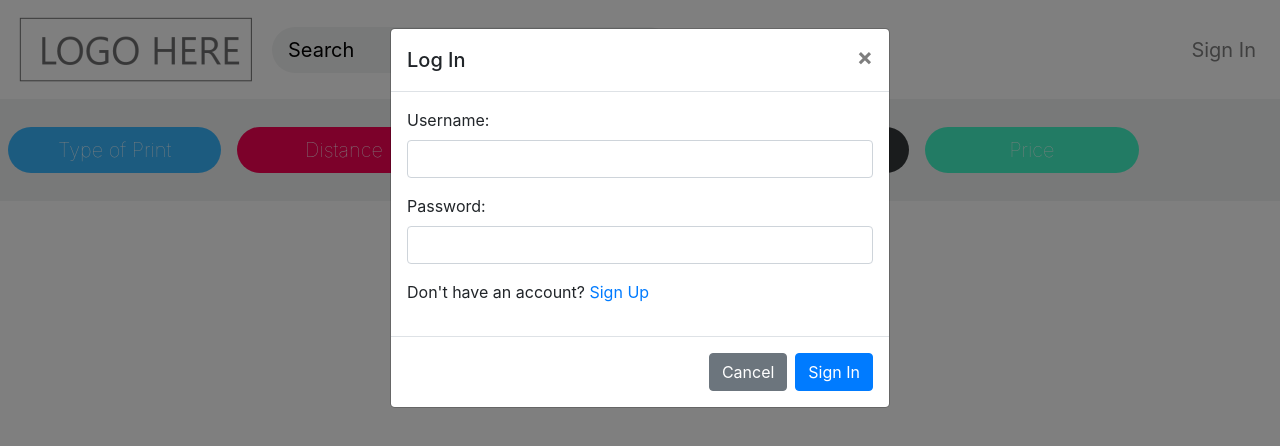
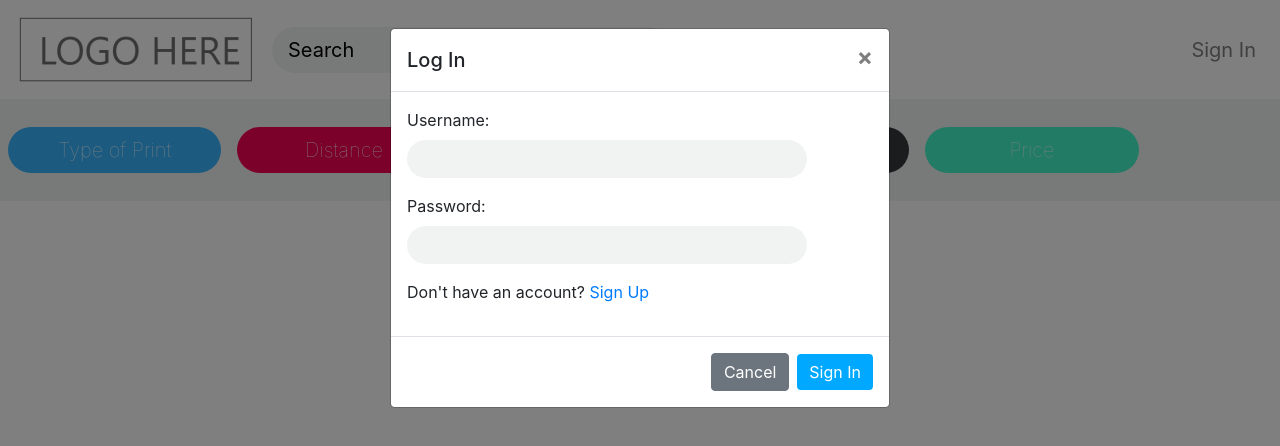
Before and after one commit to Spark-Team-Project-Inksquad/InkyLand, an Angular app: page / in a window 1280 px wide. Both pictures are taken after a click on the link "Sign In". Shown: the top 446 px of the page. Built offline with nearby package versions, Linux system fonts and the light colour scheme; no server answers.

Commit message:
login redesign + notes

```diff
--- a/src/app/modals/login-modal/login-modal.component.html
+++ b/src/app/modals/login-modal/login-modal.component.html
@@ -21,13 +21,13 @@
           <!-- Userfield field -->
           <div class = "form-group">
             <label for = "usernameInput">Username:</label>
-            <input [(ngModel)] = 'login_model.username' id = "usernameInput" class = "form-control" name = "username" type = "text">
+            <input [(ngModel)] = 'login_model.username' id = "usernameInput" class = "input-field form-control" name = "username" type = "text">
           </div>
 
           <!-- Password field -->
           <div class = "form-group">
               <label for = "passwordInput">Password:</label>
-              <input [(ngModel)] = 'login_model.password' id = "passwordInput" class = "form-control" name = "password" type = "password">
+              <input [(ngModel)] = 'login_model.password' id = "passwordInput" class = "input-field form-control" name = "password" type = "password">
           </div>
 
           <p>Don't have an account? <a (click) = "switchMode()" href = "#">Sign Up</a></p>
@@ -36,7 +36,7 @@
         <button type="button" class="btn btn-secondary" data-dismiss="modal">Cancel</button>
 
         <!-- submit button-->
-        <button type="submit" class="btn btn-primary">Sign In</button>
+        <button type="submit" class="btn btn-submit btn-primary">Sign In</button>
       </div>
     </form>
 
@@ -59,19 +59,19 @@
         <!-- Userfield field -->
         <div class = "form-group">
           <label for = "usernameInput">Username:</label>
-          <input [(ngModel)] = 'signup_model.username' id = "usernameInput" class = "form-control" name = "username" type = "text">
+          <input [(ngModel)] = 'signup_model.username' id = "usernameInput" class = "input-field form-control" name = "username" type = "text">
         </div>
 
         <!-- Password field -->
         <div class = "form-group">
             <label for = "passwordInput">Password:</label>
-            <input [(ngModel)] = 'signup_model.password' id = "passwordInput" class = "form-control" name = "password" type = "password">
+            <input [(ngModel)] = 'signup_model.password' id = "passwordInput" class = "input-field form-control" name = "password" type = "password">
         </div>
 
         <!-- Password field -->
         <div class = "form-group">
             <label for = "passwordConfirmInput">Confirm Password:</label>
-            <input [(ngModel)] = 'signup_model.confirmpassword' id = "passwordConfirmInput" class = "form-control" name = "password_confirm" type = "password">
+            <input [(ngModel)] = 'signup_model.confirmpassword' id = "passwordConfirmInput" class = "input-field form-control" name = "password_confirm" type = "password">
         </div>
 
         <p>Have an account? <a (click) = "switchMode()" href = "#">Log In</a></p>
@@ -81,7 +81,7 @@
         <button type="button" class="btn btn-secondary" data-dismiss="modal">Cancel</button>
 
         <!-- submit button-->
-        <button type="submit" class="btn btn-primary">Register</button>
+        <button type="submit" class="btn btn-submit btn-primary">Register</button>
       </div>
     </form>
 
--- a/src/app/modals/login-modal/login-modal.component.scss
+++ b/src/app/modals/login-modal/login-modal.component.scss
@@ -0,0 +1,26 @@
+//input field styling
+.input-field {
+  background-color: #f1f2f2 !important;
+  border: none !important;
+  width: 25rem;
+  border-radius: 24px;
+
+  padding: 8px;
+  padding-left: 16px;
+}
+
+::placeholder {
+  color: black;
+}
+
+.input-field:focus {
+  border-radius: 24px;
+  box-shadow: 0px 0px 0px 1px #fe055c inset;
+  outline: none;
+}
+
+//button styling
+.btn-submit {
+  background-color: #00a9ff;
+  border:none;
+}
```
Also changed, not shown: src/notes.md (added, +4 -0 lines).
